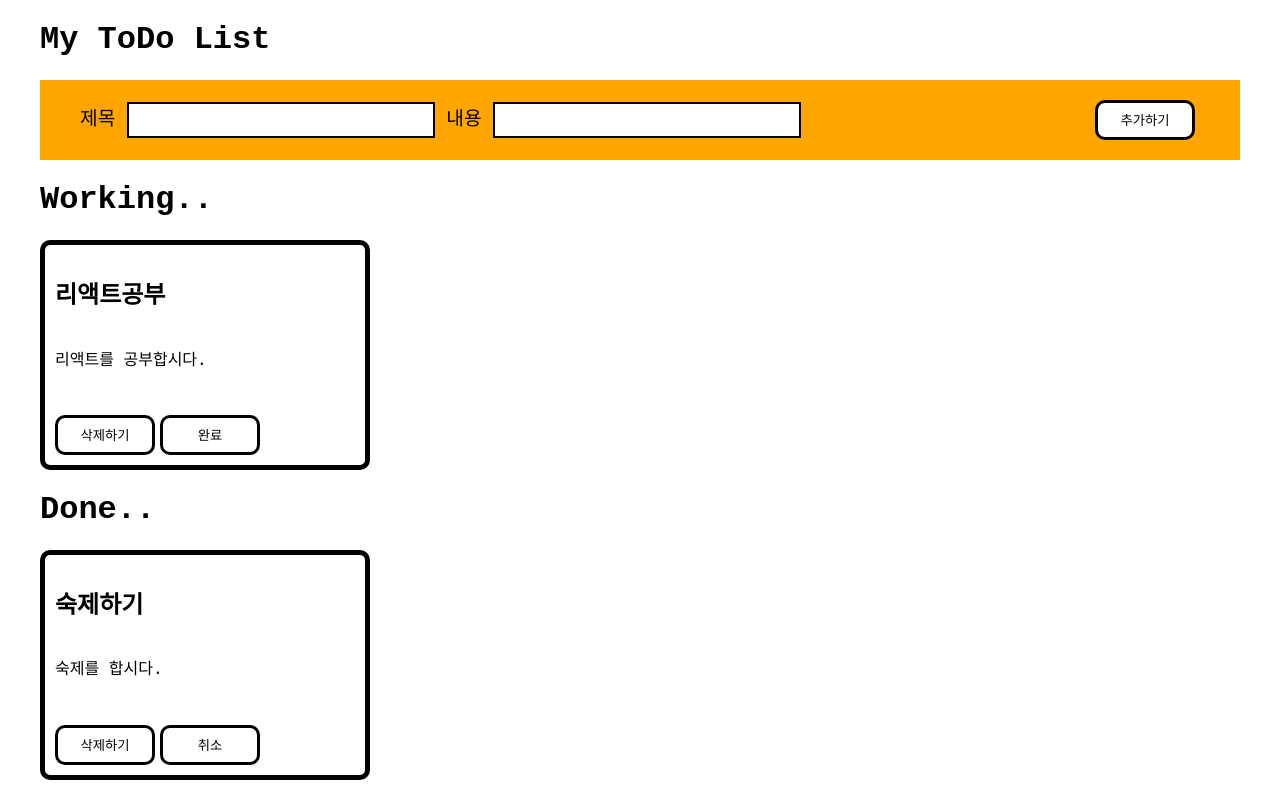
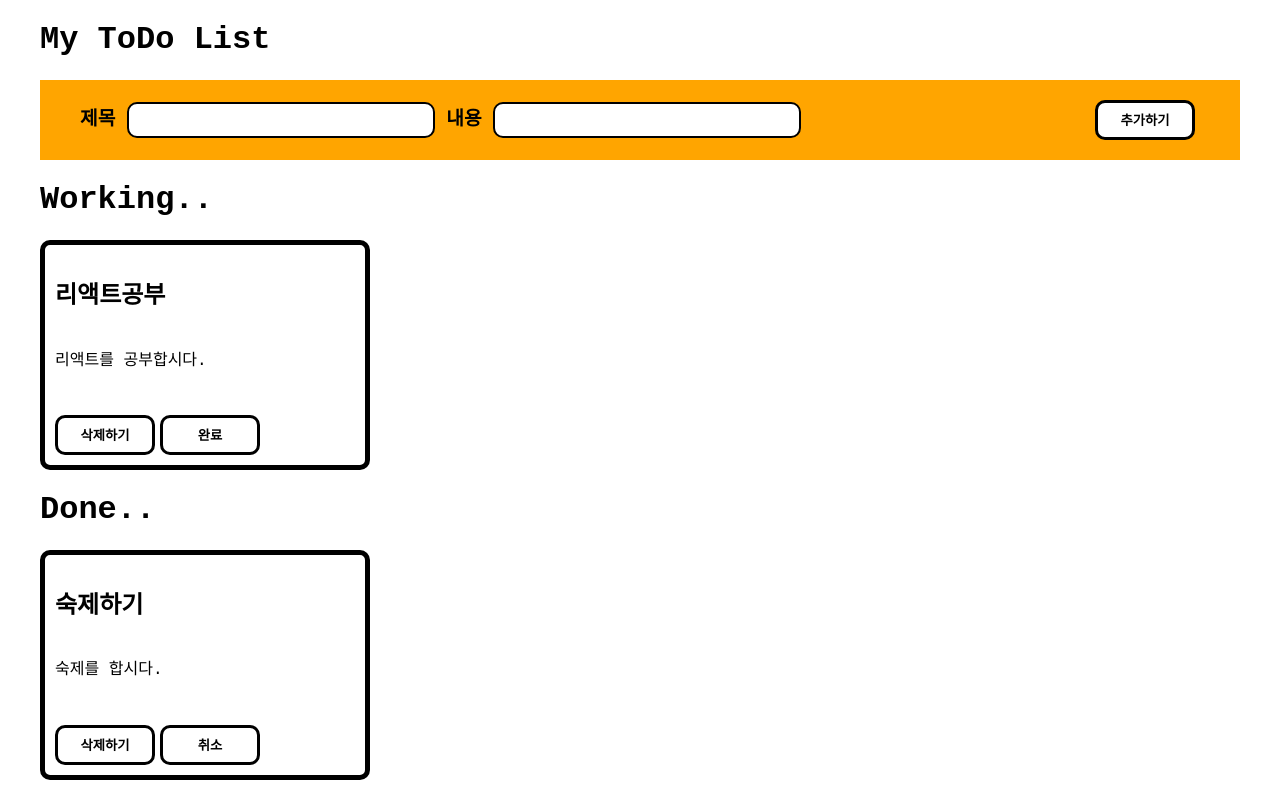
Before and after one commit to jjuhee/sparta-react-personal-1, a React (Create React App) app: page / in a window 1280 px wide. Built offline with nearby package versions, Linux system fonts and the light colour scheme.

Commit message:
[React][basic] css 수정

```diff
--- a/src/App.css
+++ b/src/App.css
@@ -6,16 +6,21 @@
   align-items: center;
 }
 
+input {
+  border-radius : 10px;
+}
+
 .layout {
   font-family:'Courier New', Courier, monospace;
   word-wrap: break-word;
   word-break: normal;
-  width: 1200px;
+  max-width: 1200px;
   min-width: 800px;
   margin: 0 auto 0 auto;
 }
 span {
   font-size: 1.2em;
+  font-weight: bold;
 
 }
 input {
@@ -32,6 +37,7 @@ button {
   border : 3px solid black;
   border-radius : 10px;
   margin-right: 5px;
+  font-weight: bold;
 }
 
 .todo-box {
@@ -40,7 +46,6 @@ button {
   border : 5px solid black;
   width : 300px;
   min-height : 200px;
-  /* gap : 20px; */
   padding:10px;
   border-radius : 10px;
 }
```
